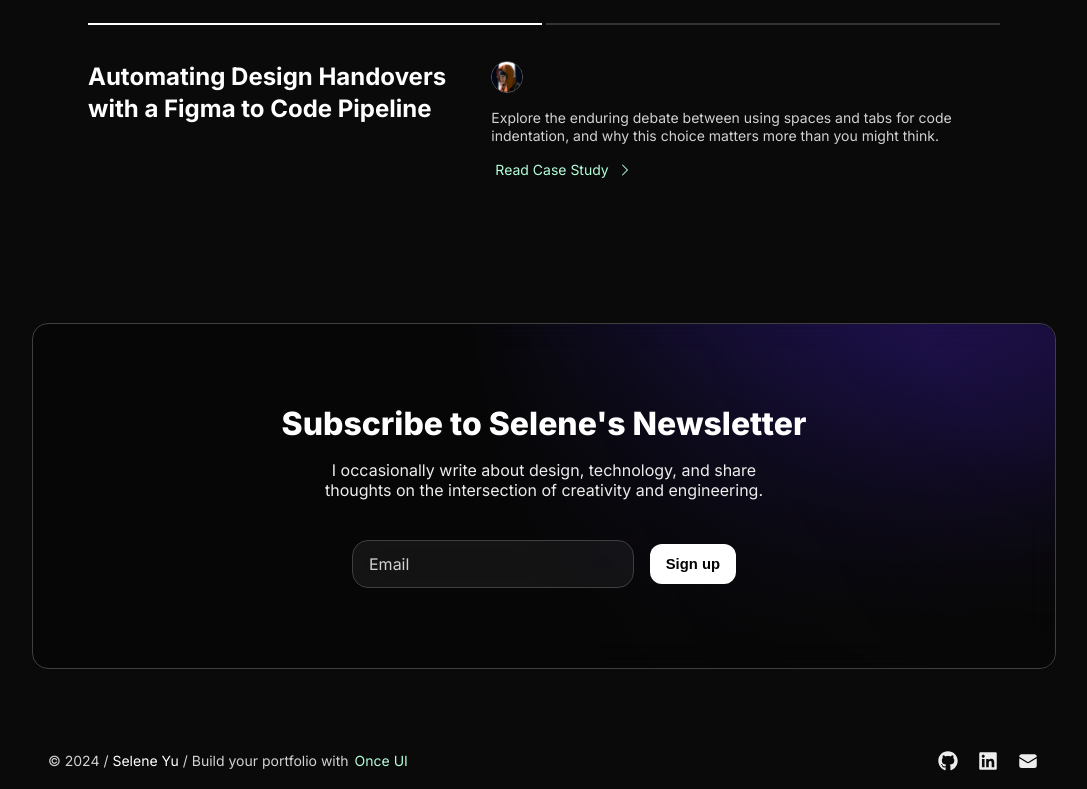
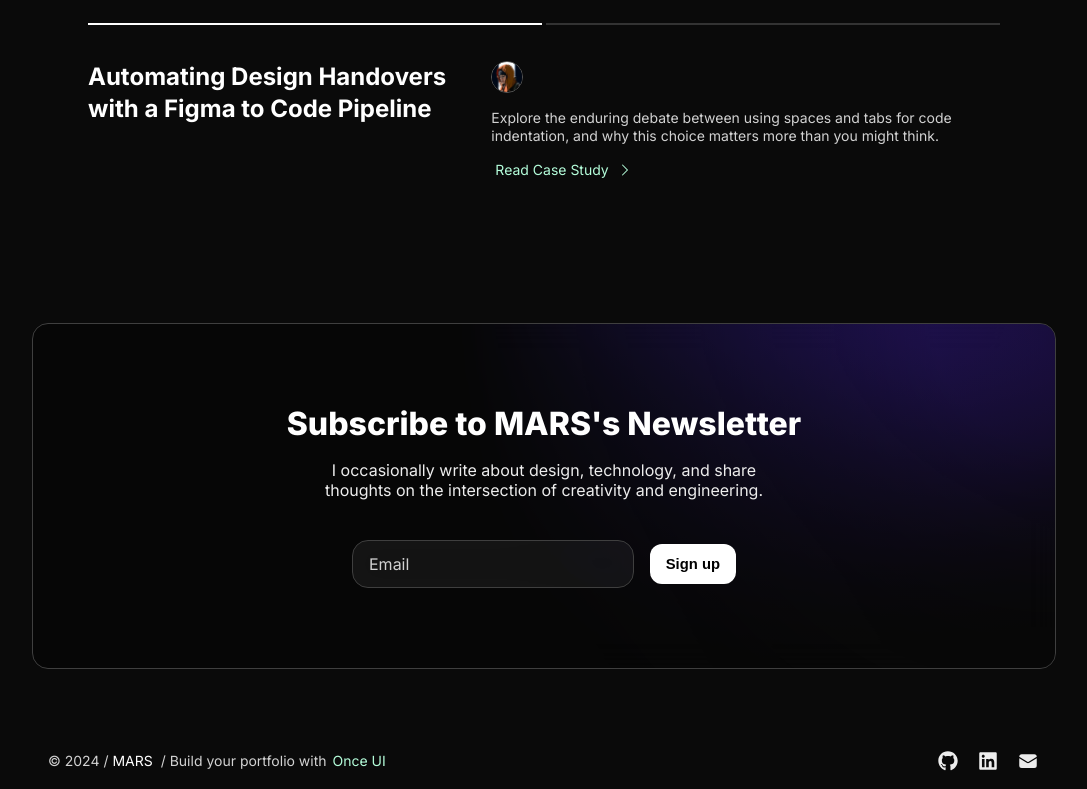
Before and after one commit to jettr25/marsmqu, a Next.js app: page /en in a window 1280 px wide. Shown: the part 2913-3702 px from the top of the page, without its empty margins (96-1183 px from the left). Built offline with nearby package versions, Linux system fonts and the light colour scheme.

Commit message:
Content Update

```diff
--- a/src/app/resources/config.js
+++ b/src/app/resources/config.js
@@ -1,4 +1,4 @@
-const baseURL = 'demo.magic-portfolio.com'
+const baseURL = 'marsmqu-y5kz.vercel.app'
 
 // Enable localization
 const i18n = false;
--- a/src/app/resources/content-i18n.js
+++ b/src/app/resources/content-i18n.js
@@ -2,19 +2,19 @@ import { InlineCode } from "@/once-ui/components";
 
 const createI18nContent = (t) => {
     const person = {
-        firstName: 'Selene',
-        lastName:  'Yu',
+        firstName: 'MARS',
+        lastName:  '',
         get name() {
             return `${this.firstName} ${this.lastName}`;
         },
         role:      t("person.role"),
         avatar:    '/images/avatar.jpg',
-        location:  'Asia/Jakarta',        // Expecting the IANA time zone identifier, e.g., 'Europe/Vienna'
-        languages: ['English', 'Bahasa']  // optional: Leave the array empty if you don't want to display languages
+        location:  'Sydney/Australia',        // Expecting the IANA time zone identifier, e.g., 'Europe/Vienna'
+        languages: ['English']  // optional: Leave the array empty if you don't want to display languages
     }
 
     const newsletter = {
-        display: true,
+        display: false,
         title: <>{t("newsletter.title", {firstName: person.firstName})}</>,
         description: <>{t("newsletter.description")}</>
     }
--- a/src/app/resources/content.js
+++ b/src/app/resources/content.js
@@ -1,8 +1,8 @@
 import { InlineCode } from "@/once-ui/components";
 
 const person = {
-    firstName: 'Selene',
-    lastName:  'Yu',
+    firstName: 'MARS',
+    lastName:  '',
     get name() {
         return `${this.firstName} ${this.lastName}`;
     },
--- a/tsconfig.json
+++ b/tsconfig.json
@@ -29,13 +29,14 @@
       "@/*": [
         "./src/*"
       ]
-		}
+    },
+    "strictNullChecks": true
   },
   "include": [
     "next-env.d.ts",
     "**/*.ts",
     "**/*.tsx",
-		".next/types/**/*.ts",
+    ".next/types/**/*.ts"
   ],
   "exclude": [
     "node_modules"
```
Also changed, not shown: 1 other file (tests, documents, lock files or other folders). Lines whose indentation alone changed are shown as unchanged.
